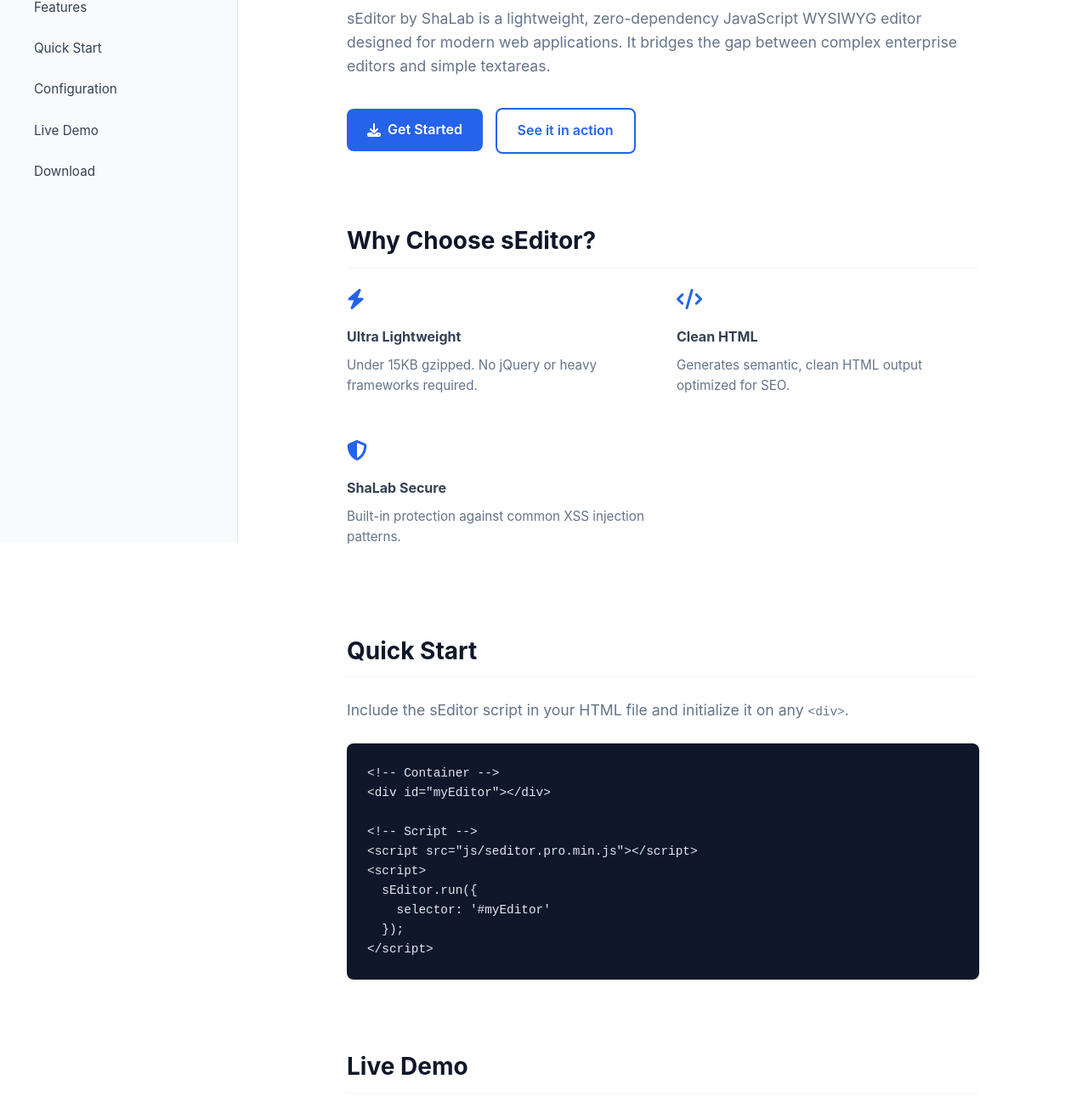
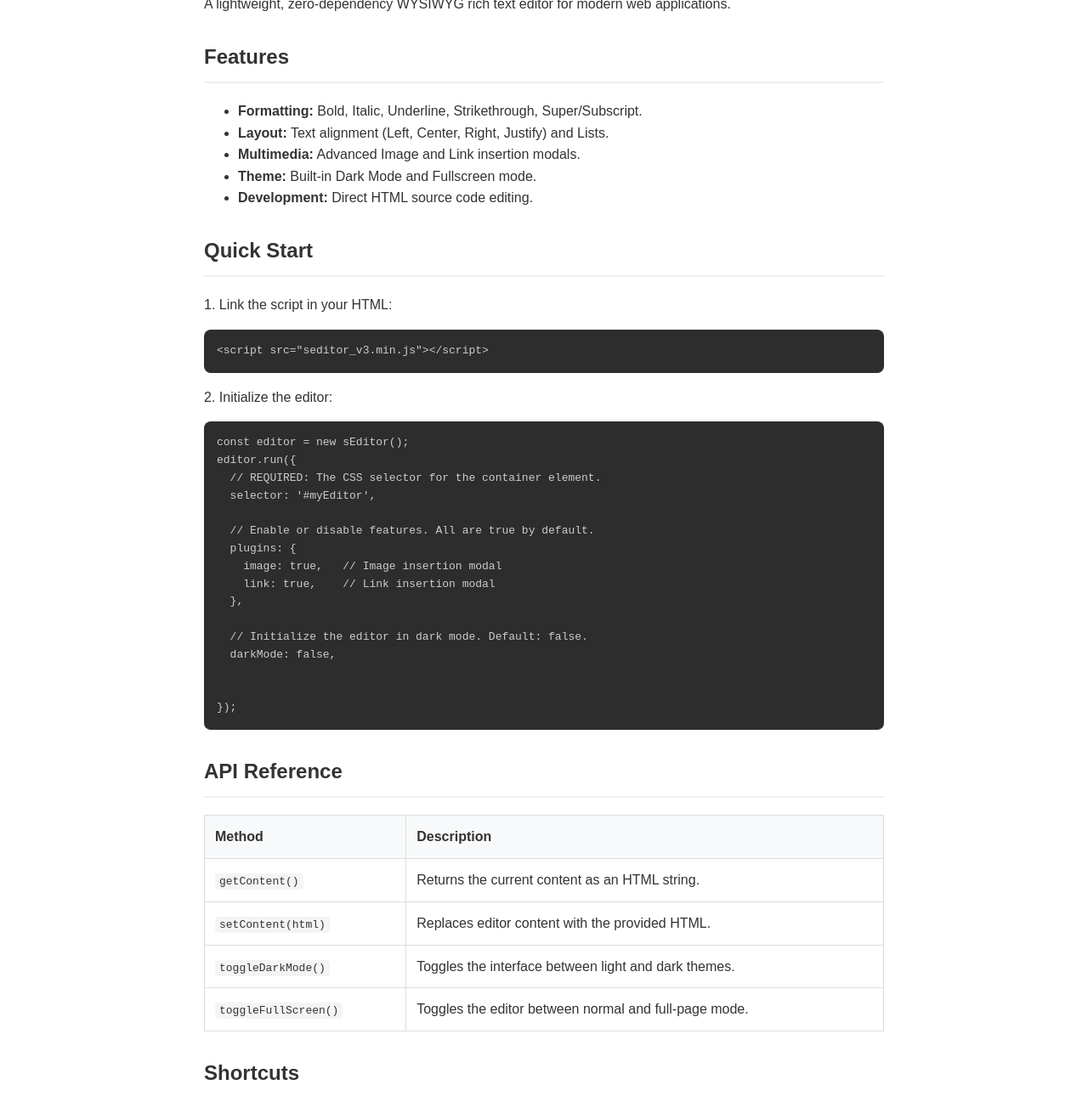
Before and after one commit to shalaboratory/sEditor, a plain HTML site: page index.html in a window 1280 px wide. Shown: the part 162-1452 px from the top of the page at 85% size. Drawn offline with Linux system fonts and the light colour scheme.

Commit message:
Add files via upload

```diff
--- a/index.html
+++ b/index.html
@@ -3,190 +3,92 @@
 <head>
     <meta charset="UTF-8">
     <meta name="viewport" content="width=device-width, initial-scale=1.0">
-    <title>sEditor Pro | ShaLab Documentation</title>
-    <link rel="stylesheet" href="https://cdnjs.cloudflare.com/ajax/libs/font-awesome/6.4.0/css/all.min.css">
+    <title>sEditor Documentation</title>
     <style>
-        :root {
-            --primary: #2563eb;
-            --dark: #0f172a;
-            --light: #f8fafc;
-            --border: #e2e8f0;
-            --text: #334155;
-            --sidebar-width: 280px;
-        }
-
-        * { box-sizing: border-box; margin: 0; padding: 0; }
-        body { font-family: 'Inter', system-ui, sans-serif; color: var(--text); background: #fff; line-height: 1.6; }
-
-        /* --- Layout --- */
-        .wrapper { display: flex; min-height: 100vh; }
-
-        /* Sidebar */
-        aside {
-            width: var(--sidebar-width);
-            background: var(--light);
-            border-right: 1px solid var(--border);
-            padding: 2rem;
-            position: fixed;
-            height: 100vh;
-            overflow-y: auto;
-        }
-
-        .logo { font-size: 1.5rem; font-weight: 800; color: var(--dark); margin-bottom: 2rem; display: flex; align-items: center; gap: 10px; }
-        .logo span { color: var(--primary); }
-
-        nav ul { list-style: none; }
-        nav ul li { margin-bottom: 0.5rem; }
-        nav ul li a { text-decoration: none; color: var(--text); font-size: 0.95rem; display: block; padding: 0.5rem; border-radius: 6px; transition: 0.2s; }
-        nav ul li a:hover { background: #e2e8f0; color: var(--primary); }
-        nav .active { background: var(--primary); color: #fff !important; }
-
-        /* Main Content */
-        main { flex: 1; margin-left: var(--sidebar-width); padding: 4rem 10%; max-width: 1200px; }
-
-        section { margin-bottom: 5rem; scroll-margin-top: 2rem; }
-        h1 { font-size: 2.5rem; color: var(--dark); margin-bottom: 1rem; }
-        h2 { font-size: 1.75rem; color: var(--dark); margin-bottom: 1.5rem; border-bottom: 2px solid var(--light); padding-bottom: 0.5rem; }
-        p { margin-bottom: 1.2rem; font-size: 1.1rem; color: #64748b; }
-
-        /* Code Blocks */
-        pre { background: var(--dark); color: #e2e8f0; padding: 1.5rem; border-radius: 8px; overflow-x: auto; margin: 1.5rem 0; position: relative;}
-        code { font-family: 'Fira Code', monospace; font-size: 0.9rem; }
-
-        /* Demo Container */
-        .demo-box { border: 1px solid var(--border); border-radius: 12px; padding: 1rem; background: #fff; box-shadow: 0 10px 25px rgba(0,0,0,0.05); }
-
-        /* Buttons */
-        .btn { display: inline-flex; align-items: center; gap: 8px; padding: 0.75rem 1.5rem; background: var(--primary); color: #fff; text-decoration: none; border-radius: 8px; font-weight: 600; transition: 0.3s; margin-top: 1rem; }
-        .btn:hover { background: #1d4ed8; transform: translateY(-2px); }
-        .btn-outline { background: transparent; border: 2px solid var(--primary); color: var(--primary); margin-left: 10px; }
-
-        /* Badges */
-        .badge { background: #dcfce7; color: #166534; padding: 0.2rem 0.6rem; border-radius: 20px; font-size: 0.75rem; font-weight: 700; text-transform: uppercase; }
-
-        @media (max-width: 900px) {
-            aside { display: none; }
-            main { margin-left: 0; padding: 2rem; }
-        }
+        body { font-family: sans-serif; line-height: 1.6; max-width: 800px; margin: 40px auto; padding: 20px; color: #333; }
+        code { background: #f4f4f4; padding: 2px 5px; border-radius: 4px; font-family: monospace; }
+        pre { background: #2d2d2d; color: #ccc; padding: 15px; border-radius: 8px; overflow-x: auto; }
+        .badge { background: #007bff; color: white; padding: 3px 10px; border-radius: 12px; font-size: 0.8em; }
+        h2 { border-bottom: 2px solid #eee; padding-bottom: 10px; margin-top: 30px; }
+        table { width: 100%; border-collapse: collapse; margin: 20px 0; }
+        table th, table td { border: 1px solid #ddd; padding: 12px; text-align: left; }
+        table th { background: #f8f9fa; }
     </style>
 </head>
 <body>
 
-    <div class="wrapper">
-        <aside>
-            <div class="logo">ShaLab <span>sEditor</span></div>
-            <nav>
-                <ul>
-                    <li><a href="#intro" class="active">Introduction</a></li>
-                    <li><a href="#features">Features</a></li>
-                    <li><a href="#quickstart">Quick Start</a></li>
-                    <li><a href="#configuration">Configuration</a></li>
-                    <li><a href="#demo">Live Demo</a></li>
-                    <li><a href="#download">Download</a></li>
-                </ul>
-            </nav>
-        </aside>
+    <h1>sEditor.js <span class="badge">v3.0.0</span></h1>
+    <p>A lightweight, zero-dependency WYSIWYG rich text editor for modern web applications.</p>
 
-        <main>
-            <section id="intro">
-                <span class="badge">Version 2.0.4</span>
-                <h1>Powerful Rich Text Editing</h1>
-                <p>sEditor by ShaLab is a lightweight, zero-dependency JavaScript WYSIWYG editor designed for modern web applications. It bridges the gap between complex enterprise editors and simple textareas.</p>
-                <a href="#download" class="btn"><i class="fas fa-download"></i> Get Started</a>
-                <a href="#demo" class="btn btn-outline">See it in action</a>
-            </section>
+    <h2>Features</h2>
+    <ul>
+        <li><strong>Formatting:</strong> Bold, Italic, Underline, Strikethrough, Super/Subscript.</li>
+        <li><strong>Layout:</strong> Text alignment (Left, Center, Right, Justify) and Lists.</li>
+        <li><strong>Multimedia:</strong> Advanced Image and Link insertion modals.</li>
+        <li><strong>Theme:</strong> Built-in Dark Mode and Fullscreen mode.</li>
+        <li><strong>Development:</strong> Direct HTML source code editing.</li>
+    </ul>
 
-            <section id="features">
-                <h2>Why Choose sEditor?</h2>
-                <div style="display: grid; grid-template-columns: repeat(auto-fit, minmax(250px, 1fr)); gap: 2rem;">
-                    <div>
-                        <i class="fas fa-bolt" style="color:var(--primary); font-size: 1.5rem;"></i>
-                        <h4 style="margin: 1rem 0 0.5rem;">Ultra Lightweight</h4>
-                        <p style="font-size: 0.95rem;">Under 15KB gzipped. No jQuery or heavy frameworks required.</p>
-                    </div>
-                    <div>
-                        <i class="fas fa-code" style="color:var(--primary); font-size: 1.5rem;"></i>
-                        <h4 style="margin: 1rem 0 0.5rem;">Clean HTML</h4>
-                        <p style="font-size: 0.95rem;">Generates semantic, clean HTML output optimized for SEO.</p>
-                    </div>
-                    <div>
-                        <i class="fas fa-shield-alt" style="color:var(--primary); font-size: 1.5rem;"></i>
-                        <h4 style="margin: 1rem 0 0.5rem;">ShaLab Secure</h4>
-                        <p style="font-size: 0.95rem;">Built-in protection against common XSS injection patterns.</p>
-                    </div>
-                </div>
-            </section>
+    <h2>Quick Start</h2>
+    <p>1. Link the script in your HTML:</p>
+    <pre>&lt;script src="seditor_v3.min.js"&gt;&lt;/script&gt;</pre>
 
-            <section id="quickstart">
-                <h2>Quick Start</h2>
-                <p>Include the sEditor script in your HTML file and initialize it on any <code>&lt;div&gt;</code>.</p>
+    <p>2. Initialize the editor:</p>
+    <pre>const editor = new sEditor();
+editor.run({
+  // REQUIRED: The CSS selector for the container element.
+  selector: '#myEditor',
 
-                <pre><code>&lt;!-- Container --&gt;
-&lt;div id="myEditor"&gt;&lt;/div&gt;
+  // Enable or disable features. All are true by default.
+  plugins: {
+    image: true,   // Image insertion modal
+    link: true,    // Link insertion modal
+  },
 
-&lt;!-- Script --&gt;
-&lt;script src="js/seditor.pro.min.js"&gt;&lt;/script&gt;
-&lt;script&gt;
-  sEditor.run({
-    selector: '#myEditor'
-  });
-&lt;/script&gt;</code></pre>
-            </section>
+  // Initialize the editor in dark mode. Default: false.
+  darkMode: false,
 
-            <section id="demo">
-                <h2>Live Demo</h2>
-                <p>Try the fully-featured editor below. Experiment with image insertion, links, and HTML view.</p>
-                <div class="demo-box">
-                    <div id="seditor"></div>
-                </div>
-            </section>
 
-            <section id="configuration">
-                <h2>Configuration</h2>
-                <p>Customize sEditor to fit your needs by passing options to the <code>run</code> method.</p>
-                <pre><code>sEditor.run({
-  selector: '#editor',
-  plugins: {
-    image: true,   // Enable image modal
-    link: true,    // Enable link modal
-    source: true   // Enable HTML source view
-  }
-});</code></pre>
-            </section>
+});</pre>
 
-            <section id="download">
-                <h2>Download</h2>
-                <p>Get the latest production-ready build of ShaLab sEditor.</p>
-                <div style="background: var(--light); padding: 2rem; border-radius: 12px; border: 1px dashed var(--primary); text-align: center;">
-                    <p style="color: var(--dark); font-weight: 600;">seditor-v2.0.4.zip</p>
-                    <small>Includes Minified JS, Icons, and Documentation</small><br>
+    <h2>API Reference</h2>
+    <table>
+        <thead>
+            <tr>
+                <th>Method</th>
+                <th>Description</th>
+            </tr>
+        </thead>
+        <tbody>
+            <tr>
+                <td><code>getContent()</code></td>
+                <td>Returns the current content as an HTML string.</td>
+            </tr>
+            <tr>
+                <td><code>setContent(html)</code></td>
+                <td>Replaces editor content with the provided HTML.</td>
+            </tr>
+            <tr>
+                <td><code>toggleDarkMode()</code></td>
+                <td>Toggles the interface between light and dark themes.</td>
+            </tr>
+            <tr>
+                <td><code>toggleFullScreen()</code></td>
+                <td>Toggles the editor between normal and full-page mode.</td>
+            </tr>
+        </tbody>
+    </table>
 
-					<a href="https://github.com/shalaboratory/sEditor/releases/download/v2.0.4/seditor-v2.0.4.zip" class="btn" download>
-						<i class="fas fa-download"></i> Download v2.0.4
-					</a>
-                </div>
-            </section>
+    <h2>Shortcuts</h2>
+    <ul>
+        <li><code>Ctrl + B</code>: Bold</li>
+        <li><code>Ctrl + I</code>: Italic</li>
+        <li><code>Ctrl + U</code>: Underline</li>
+        <li><code>Ctrl + Z / Y</code>: Undo / Redo</li>
+    </ul>
 
-            <footer style="margin-top: 10rem; padding-top: 2rem; border-top: 1px solid var(--border); font-size: 0.9rem; color: #94a3b8;">
-                &copy; 2026 ShaLab. All rights reserved. | <a href="#" style="color: var(--primary); text-decoration: none;">Privacy Policy</a>
-            </footer>
-        </main>
-    </div>
-<script src="dist/seditor.min.js"></script>
-    <script>
-        // Paste your sEditor JavaScript code here
-        // Then initialize it:
-        // sEditor.run({ selector: '#seditor' });
+    <hr>
+    <p>Powered by <a href="https://shalab.netlify.app/">ShaLab</a></p>
 
-		    sEditor.run({
-        selector: '#seditor',
-        plugins: {
-            "image": true,
-            "link": true,
-            "source": true
-        }
-    });
-    </script>
 </body>
-
 </html>
```
Also changed, not shown: readme.txt (added).
